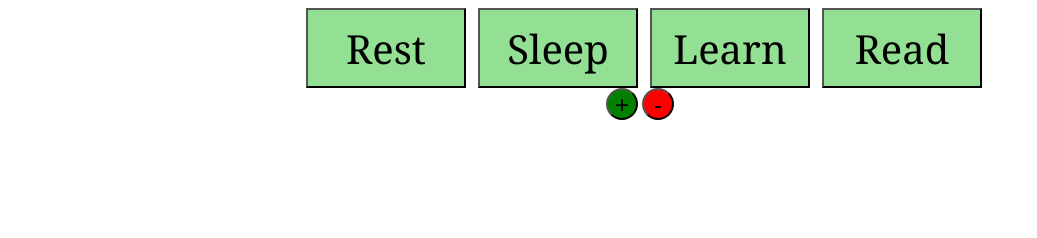
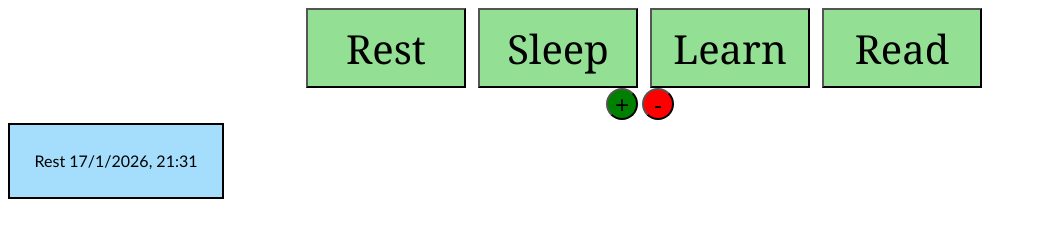
Before and after one commit to OgArkad/DayTracker, a plain HTML site: page index.html in a window 1280 px wide. Both pictures are taken after a click on the button "Rest". Shown: the whole page, without its empty margins (0-1037 px from the left). Drawn offline with Linux system fonts and the light colour scheme.

Commit message:
made controlArea(Not fully developed, but basic things are working)

```diff
--- a/index.html
+++ b/index.html
@@ -17,6 +17,6 @@
     <button class="mini add" id="Options_add">+</button>
     <button class="mini substract" id="Options_substract">-</button>
     <div id="controlArea"></div>
-    <div id="jsonAre"></div>
+    <div id="jsonArea"></div>
 </body>
 </html>
--- a/script.js
+++ b/script.js
@@ -1,4 +1,36 @@
 const OptionsButtons = document.querySelectorAll("#Options button");
+const controlArea = document.getElementById("controlArea");
+
+function controlAreaCardMaker(id){
+     const clickTime = new Date();
+     const formatted =
+        clickTime.getDate()+"/"+
+        clickTime.getMonth()+"/"+
+        clickTime.getFullYear()+", "+
+        clickTime.getHours() + ":" +
+        (clickTime.getMinutes() < 10
+        ? "0" + clickTime.getMinutes() : clickTime.getMinutes());
+
+    let Card = document.createElement("div");
+    Card.classList.add("Card");
+    Card.textContent = document.getElementById(id).textContent+" "+formatted;
+
+    controlArea.prepend(Card)
+}
+function jsonAreaDataMaker(id){
+    const clickTime = new Date();
+    const formatted =
+        clickTime.getDate()+"/"+
+        clickTime.getMonth()+"/"+
+        clickTime.getFullYear()+", "+
+        clickTime.getHours() + ":" +
+        clickTime.getMinutes();
+
+}
+
 OptionsButtons.forEach((btn, index) => {
     btn.id = index;   // assigns 0, 1, 2...
+    btn.addEventListener("click", function (e) {
+        controlAreaCardMaker(btn.id)
+    });
 });
--- a/style.css
+++ b/style.css
@@ -25,3 +25,17 @@ body{
 .OptionsButton:active{
     background-color: rgb(95, 147, 95);
 }
+.Card{
+    background-color: rgb(165, 222, 252);
+    height: 9vh;
+    font-family: 'Trebuchet MS', 'Lucida Sans Unicode', 'Lucida Grande', 'Lucida Sans', Arial, sans-serif;
+    font-size: 2vh;
+    display: flex;
+    justify-content: center; /* horizontal */
+    align-items: center;     /* vertical */
+    border: 0.2vw solid black;
+    margin-top: 0.2vw;
+}
+#controlArea{
+    width: 27vh;
+}
```
